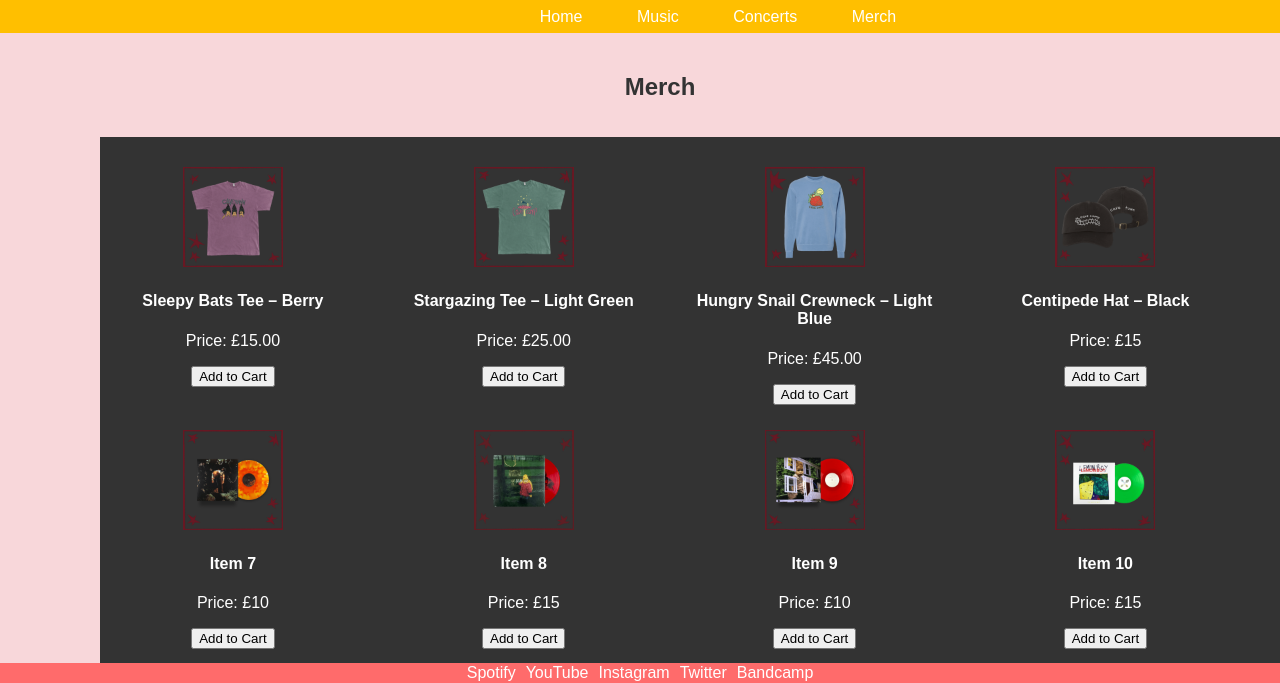
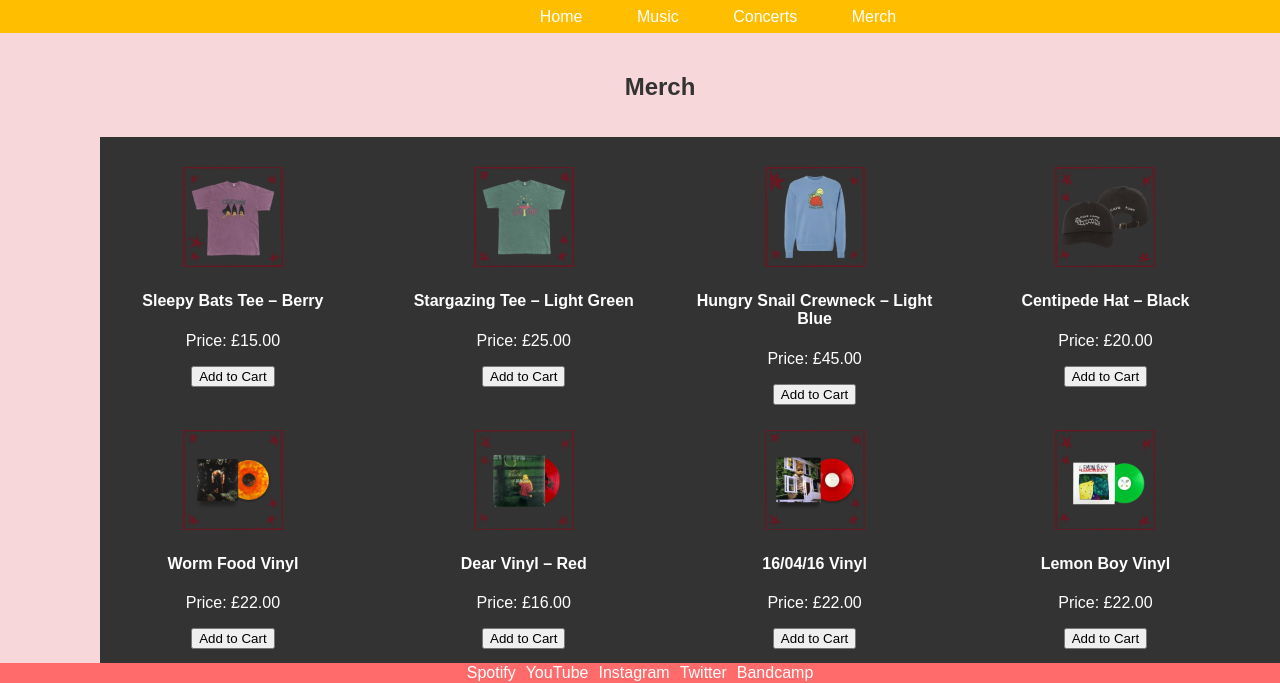
Before and after one commit to ThomasH03/WebDev-Project, a plain HTML site: page Website/Pages/Merch.html in a window 1280 px wide. Shown: the part 117-800 px from the top of the page. Drawn offline with Linux system fonts and the light colour scheme.

Commit message:
Merch Name and Price update
this is just making the item name and price more accurate

```diff
--- a/Website/Pages/Merch.html
+++ b/Website/Pages/Merch.html
@@ -50,63 +50,63 @@
         <div class="item">
           <img src="../libs/product4.jpg" alt="Item 4">
           <h4>Centipede Hat – Black</h4>
-          <p>Price: £15</p>
+          <p>Price: £20.00</p>
           <button>Add to Cart</button>
         </div>
 
         <div class="item">
           <img src="../libs/product5.jpg" alt="Item 5">
-          <h4>Item 5</h4>
-          <p>Price: £10</p>
+          <h4>Bat Logo Hoodie</h4>
+          <p>Price: ££50.00</p>
           <button>Add to Cart</button>
         </div>
 
         <div class="item">
           <img src="../libs/product6.jpg" alt="Item 6">
-          <h4>Item 6</h4>
-          <p>Price: £15</p>
+          <h4>Dragon Crewneck</h4>
+          <p>Price: £38.00</p>
           <button>Add to Cart</button>
         </div>
 
         <div class="item">
           <img src="../libs/product7.jpg" alt="Item 7">
-          <h4>Item 7</h4>
-          <p>Price: £10</p>
+          <h4> Worm Food Vinyl</h4>
+          <p>Price: £22.00</p>
           <button>Add to Cart</button>
         </div>
 
         <div class="item">
           <img src="../libs/product8.jpg" alt="Item 8">
-          <h4>Item 8</h4>
-          <p>Price: £15</p>
+          <h4>Dear Vinyl – Red</h4>
+          <p>Price: £16.00</p>
           <button>Add to Cart</button>
         </div>
 
         <div class="item">
           <img src="../libs/product9.jpg" alt="Item 9">
-          <h4>Item 9</h4>
-          <p>Price: £10</p>
+          <h4>16/04/16 Vinyl</h4>
+          <p>Price: £22.00</p>
           <button>Add to Cart</button>
         </div>
 
         <div class="item">
           <img src="../libs/product10.jpg" alt="Item 10">
-          <h4>Item 10</h4>
-          <p>Price: £15</p>
+          <h4>Lemon Boy Vinyl</h4>
+          <p>Price: £22.00</p>
           <button>Add to Cart</button>
         </div>
 
         <div class="item">
           <img src="../libs/product11.jpg" alt="Item 11">
-          <h4>Item 11</h4>
-          <p>Price: £10</p>
+          <h4>Sleepyhead Vinyl</h4>
+          <p>Price: £22.00</p>
           <button>Add to Cart</button>
         </div>
 
         <div class="item">
           <img src="../libs/product12.jpg" alt="Item 12">
-          <h4>Item 12</h4>
-          <p>Price: £15</p>
+          <h4>Self-Titled Vinyl</h4>
+          <p>Price: £22.00</p>
           <button>Add to Cart</button>
         </div>
 
```
